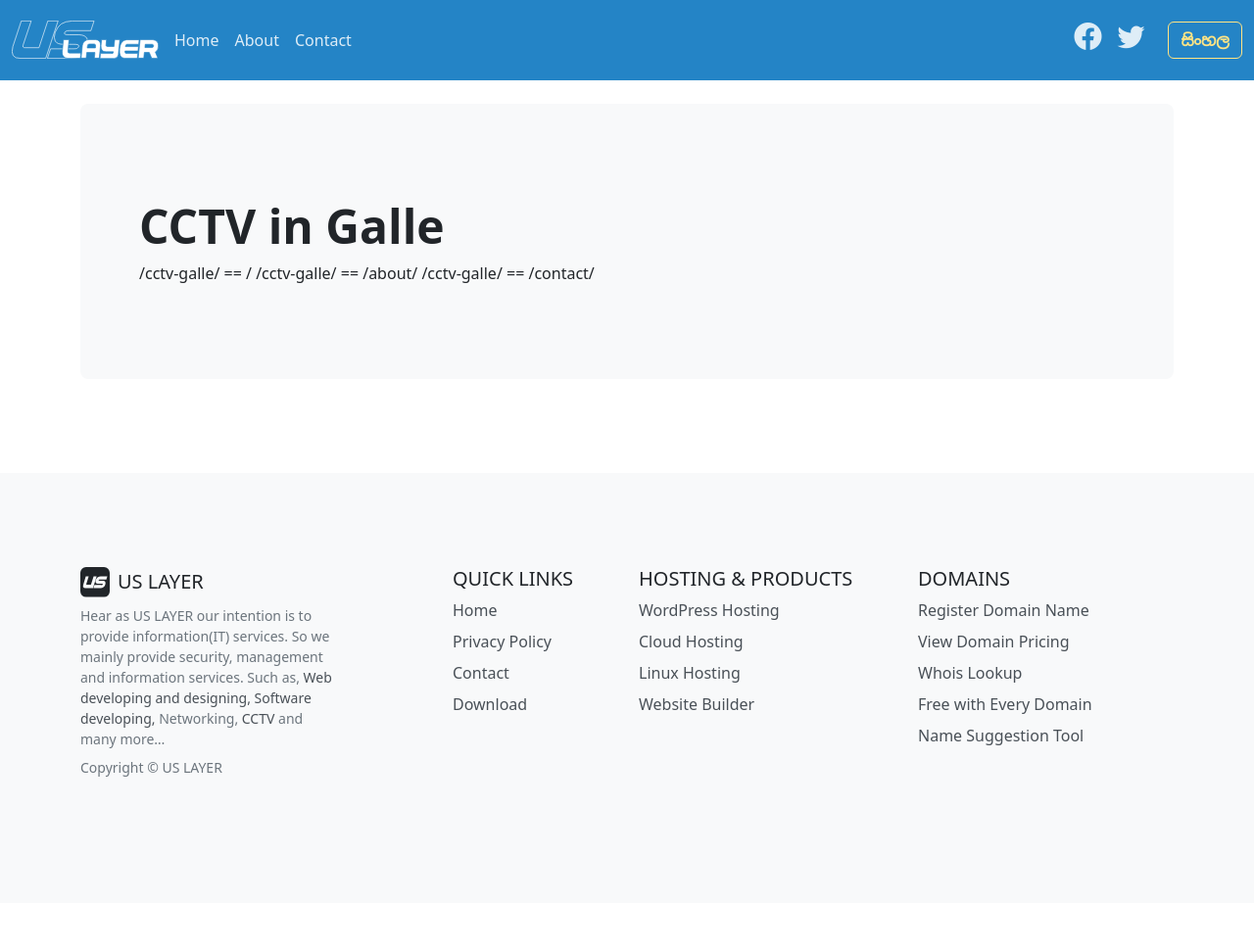
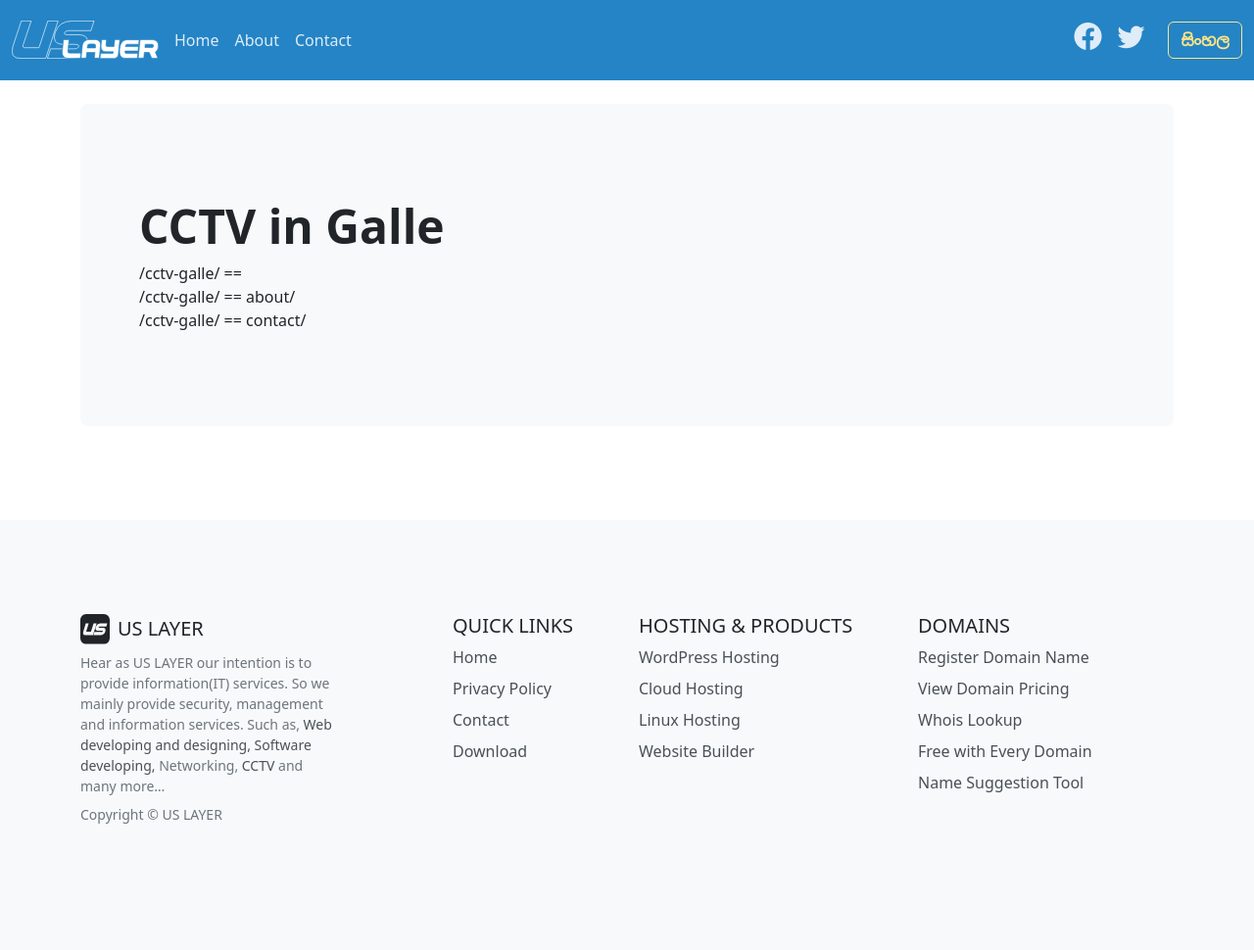
Before and after one commit to uslayer/uslayer.github.io, a Jekyll site: the page built from pages/cctv-galle.md, in a window 1280 px wide. Shown: the whole page at 98% size. Built offline with Jekyll 4.4.1, drawn with Linux system fonts in a browser that asks for light colours; before the commit the page ends 922 px from its top, so only the background shows below that.

Commit message:
Update page.html

```diff
--- a/_layouts/page.html
+++ b/_layouts/page.html
@@ -19,7 +19,7 @@ layout: default
         <h1 class="display-5 fw-bold">{{ page.title }}</h1>
 
         {% for item in site.data.menus.topmenu %}
-          {{ page.url }} == /{{ item.url }}
+          {{ page.url }} == {{ item.url }}<br>
         {% endfor %}
 
         {{content}}
```
